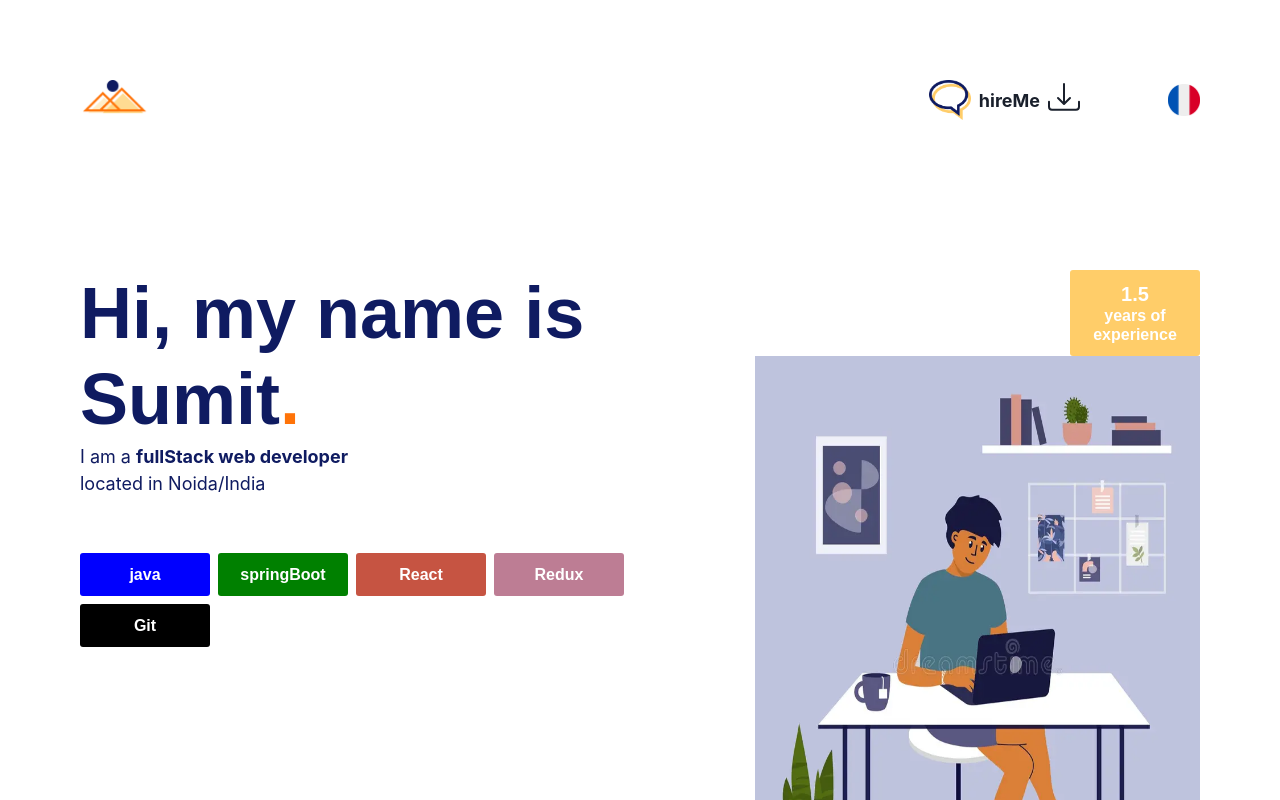
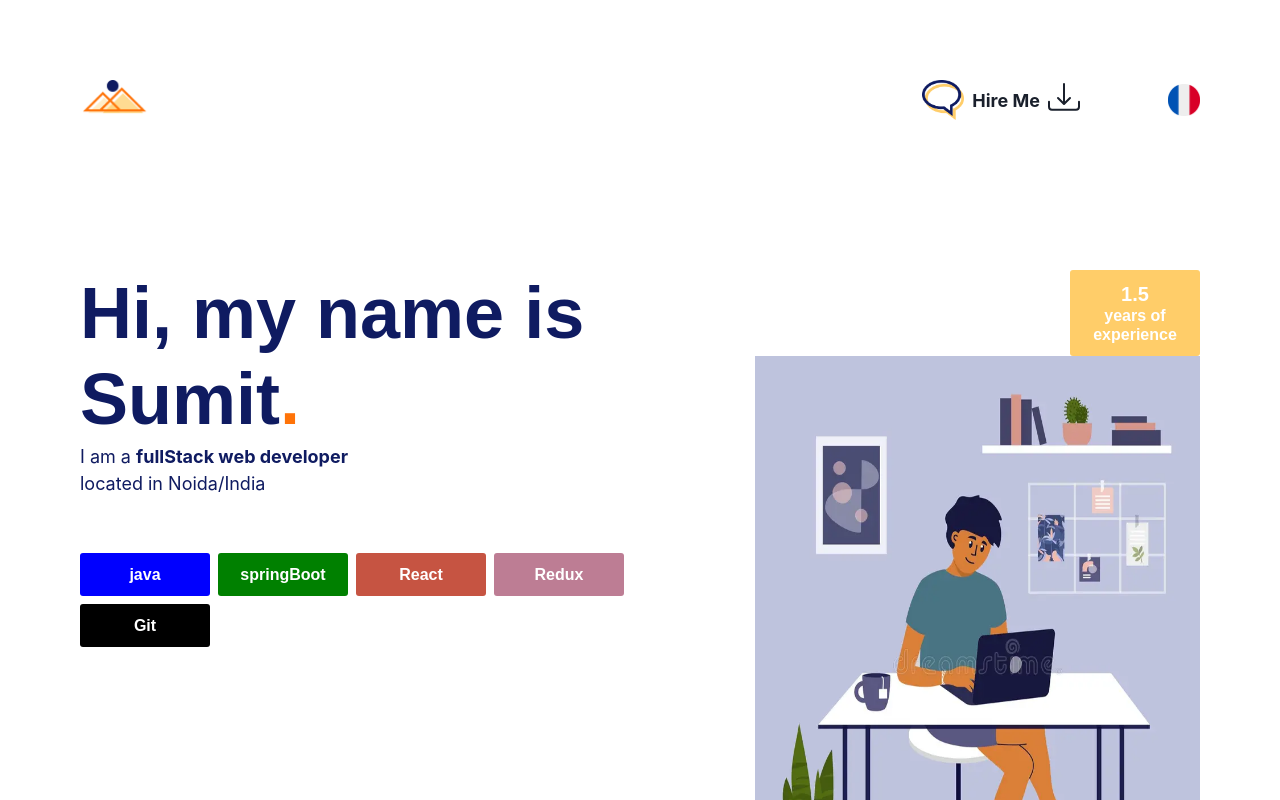
Before and after one commit to sumit08-01/Portfolio-website, a React (Vite) app: page / in a window 1280 px wide. Shown: the top 800 px of the page. Built offline with nearby package versions, Linux system fonts and the light colour scheme; no server answers; the database is empty.

Commit message:
hireMe to Hire Me

```diff
--- a/src/features/Header.jsx
+++ b/src/features/Header.jsx
@@ -32,7 +32,8 @@ export const Header = () => {
           fontWeight="bold"
           isExternal
         >
-          {t("hireMe")}
+          {/* {t("hireMe")} */}
+          Hire Me
         </Link>
         <Link href="https://github.com/sumit0108/Resume.git" isExternal>
           <Icon as={BsDownload} w={8} h={8} />
```
